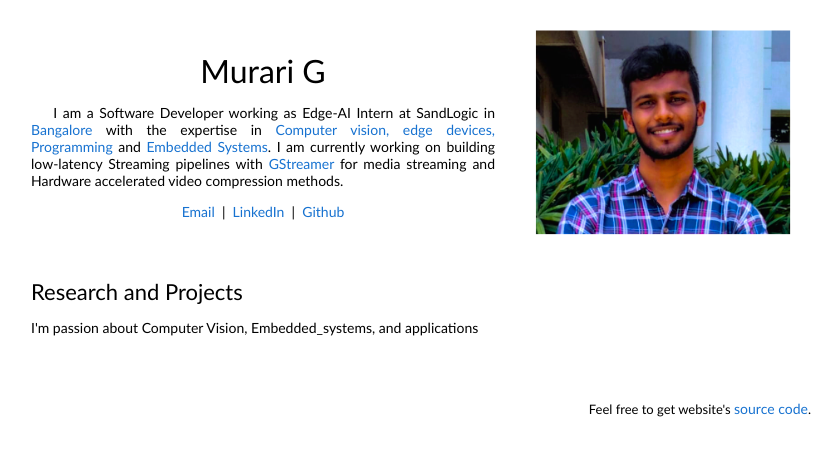
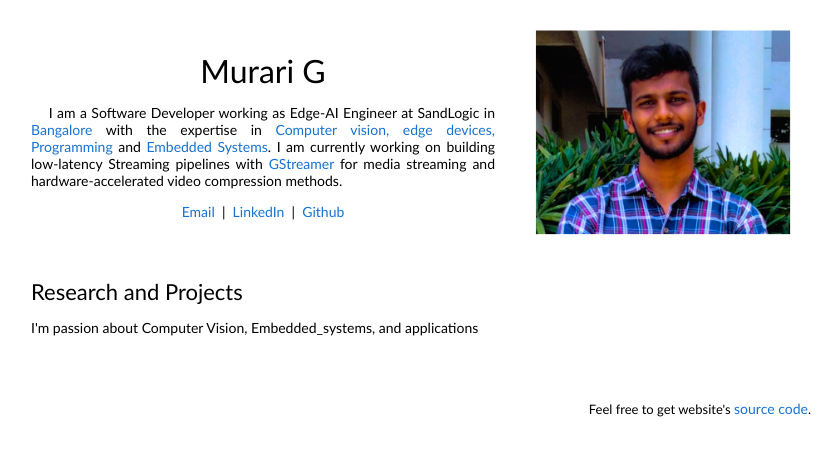
Before and after one commit to Murari007/murari007.github.io, a plain HTML site: page index.html in a window 1280 px wide. Shown: the whole page, without its empty margins (229-1068 px from the left). Drawn offline with Linux system fonts and the light colour scheme.

Commit message:
Update index.html

```diff
--- a/index.html
+++ b/index.html
@@ -22,9 +22,9 @@
                 <p class="name" style="text-align: center;">
                   Murari G
                 </p>
-                <p style="text-align: justify;">&nbsp;&nbsp;&nbsp;&nbsp;I am a Software Developer working as Edge-AI Intern at SandLogic in <a href="https://en.wikipedia.org/wiki/Bangalore">Bangalore</a> with the expertise in <a href="https://en.wikipedia.org/wiki/Computer Vision">Computer vision, edge devices, Programming</a> and
+                <p style="text-align: justify;">&nbsp;&nbsp;&nbsp;&nbsp;I am a Software Developer working as Edge-AI Engineer at SandLogic in <a href="https://en.wikipedia.org/wiki/Bangalore">Bangalore</a> with the expertise in <a href="https://en.wikipedia.org/wiki/Computer Vision">Computer vision, edge devices, Programming</a> and
                   <a href="https://en.wikipedia.org/wiki/Embedded_system">Embedded Systems</a>. I am currently working on building low-latency Streaming pipelines with <a href="https://en.wikipedia.org/wiki/GStreamer">GStreamer</a> for media streaming
-                  and Hardware accelerated video compression methods.
+                  and hardware-accelerated video compression methods.
                 </p>
                 <p style="text-align: justify;">
 
```
